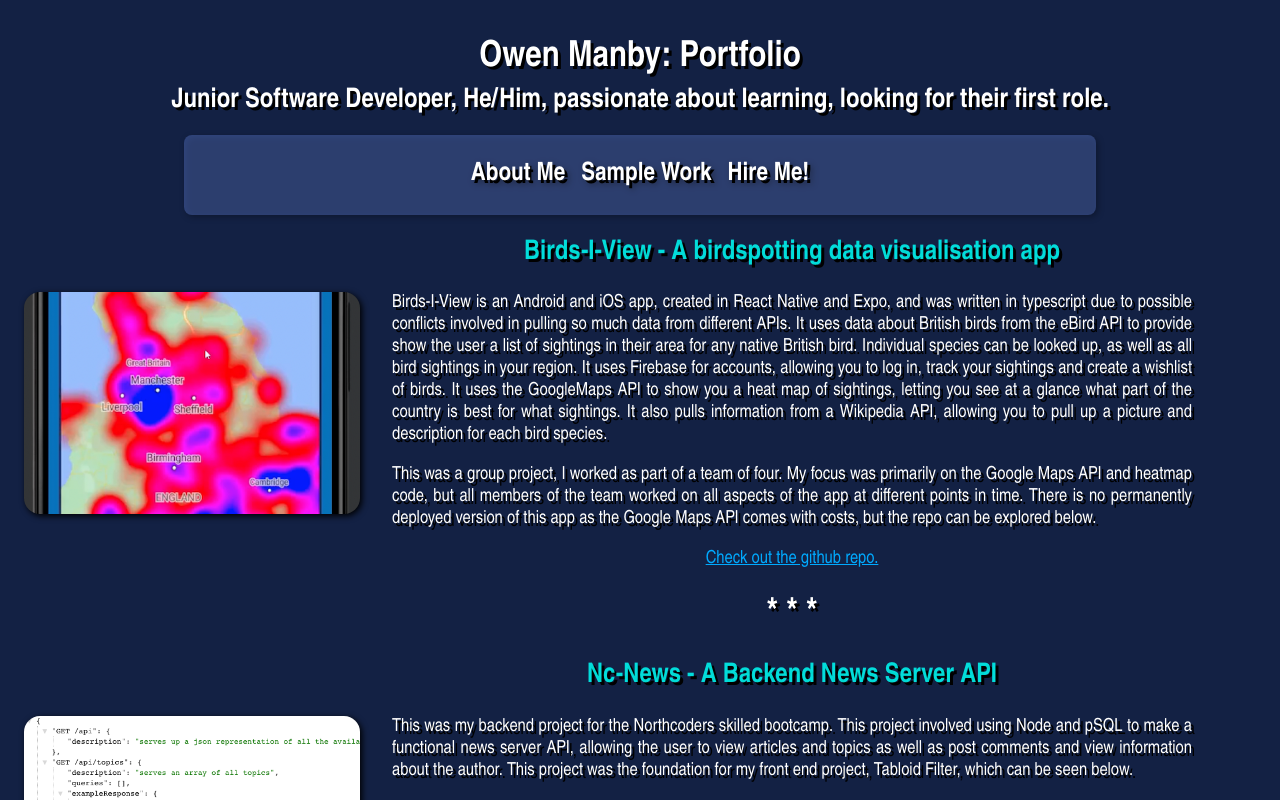
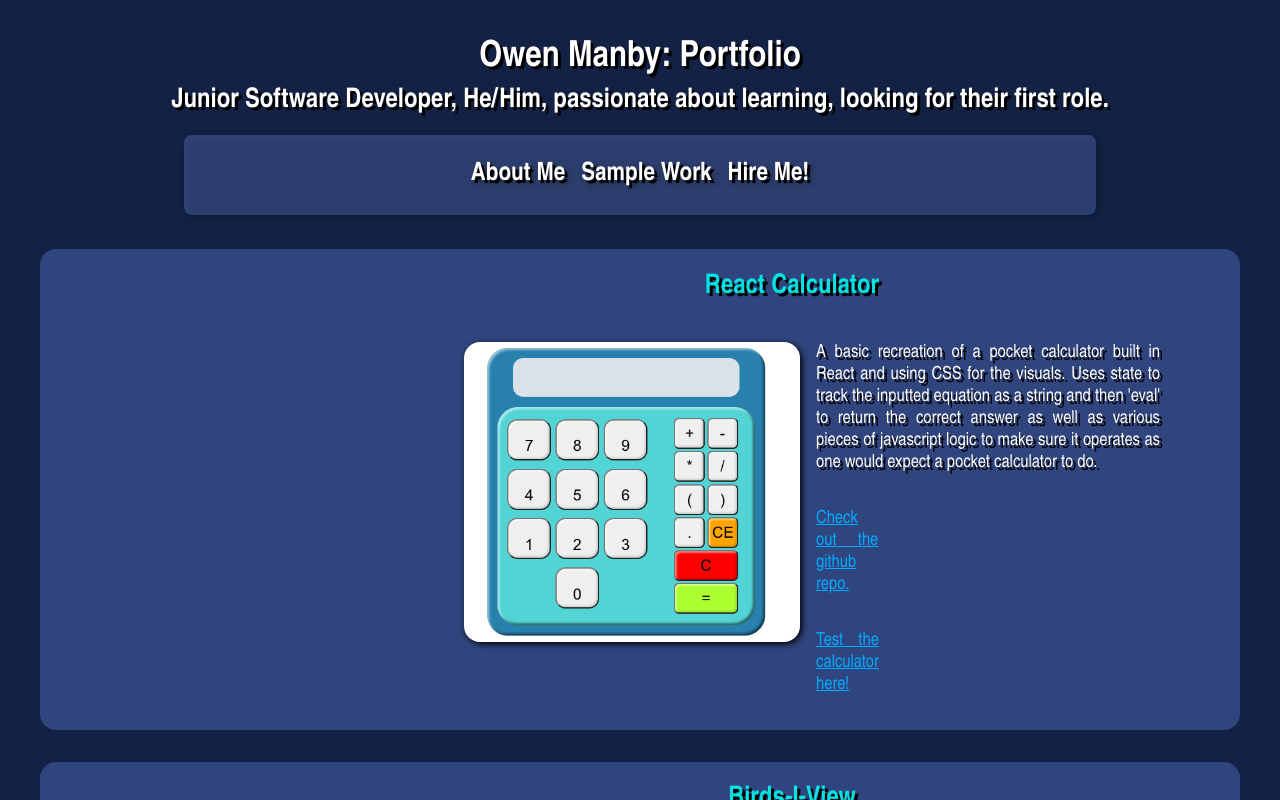
Before and after one commit to OwenPortfolio/OwenPortfolio.github.io, a React (Create React App) app: page / in a window 1280 px wide. Both pictures are taken after a click on the element "Sample Work". Shown: the top 800 px of the page. Built offline with nearby package versions, Linux system fonts and the light colour scheme; no server answers.

Commit message:
reformat sample as generated list of cards rather than html formatted text

```diff
--- a/src/components/Samples.jsx
+++ b/src/components/Samples.jsx
@@ -1,42 +1,23 @@
-import lights from '../images/lights.gif';
-import ncNews from '../images/ncNews.png';
-import tabloid from '../images/tabloidFilter.png';
-import birds2 from '../images/birds2.png';
+import samples from '../data/samples'
+import {useState} from 'react';
 
 const Samples = () =>{
+
     return (
         <>
-        <div className='content' id='Samples'>
-            <h2 className='sampleText'><b>Birds-I-View - A birdspotting data visualisation app</b></h2>
-            <img className='samplePics' id='birds2' src={birds2} alt='an app showing a heatmap of bird sightings across the'></img>
-            <p className='sampleText'>Birds-I-View is an Android and iOS app, created in React Native and Expo, and was written in typescript due to possible conflicts involved in pulling so much data from different APIs. It uses data about British birds from the eBird API to provide show the user a list of sightings in their area for any native British bird. Individual species can be looked up, as well as all bird sightings in your region. It uses Firebase for accounts, allowing you to log in, track your sightings and create a wishlist of birds. It uses the GoogleMaps API to show you a heat map of sightings, letting you see at a glance what part of the country is best for what sightings. It also pulls information from a Wikipedia API, allowing you to pull up a picture and description for each bird species.
-            </p>
-            <p className='sampleText'>This was a group project, I worked as part of a team of four. My focus was primarily on the Google Maps API and heatmap code, but all members of the team worked on all aspects of the app at different points in time. There is no permanently deployed version of this app as the Google Maps API comes with costs, but the repo can be explored below.</p>
-            <a className='sampleText' href='https://github.com/ajknowlden1/birds-i-view'>Check out the github repo.</a>
-            <h1 className='sampleText'>* * *</h1>
-            <h2 className='sampleText'><b>Nc-News - A Backend News Server API</b></h2>
-            <img className='samplePics' id='ncNewsPic' src={ncNews} alt='a small clipping of API json output from a news server'></img>
-            <p className='sampleText'>This was my backend project for the Northcoders skilled bootcamp. This project involved using Node and pSQL to make a functional news server API, allowing the user to view articles and topics as well as post comments and view information about the author. This project was the foundation for my front end project, Tabloid Filter, which can be seen below.</p>
-            <a className='sampleText' href='https://github.com/OwenPortfolio/be-nc-news'>Check out the github repo.</a>
-            <p></p>
-            <a className='sampleText' href='https://owen-news.herokuapp.com/api'>Explore the test implementation hosted on Heroku</a>
-            <h1 className='sampleText'>* * *</h1>
-            <h2 className='sampleText'><b>Tabloid Filter - News Server Front-End</b></h2>
-            <img className='samplePics' id='tabloid' src={tabloid} alt='a news site displaying a short article and a display comments button'></img>
-            <p className='sampleText'>Tabloid Filter was my front end project and one of the last big pieces of solo work I did for the bootcamp before our final project as a team. This was the project where I really started to find my feet with software development, and gain a little more confidence with making more ambitious choices. I was particularly pleased with choices made around displaying comments and hiding articles while the comment is displayed so that the styling remained clean and presentable on mobile.</p>
-            <a className='sampleText' href='https://github.com/OwenPortfolio/FE-nc-news'>Check out the github repo.</a>
-            <p></p>
-            <a className='sampleText' href='https://tabloid-filter.herokuapp.com/'>Explore the test implementation hosted on Heroku</a>
-            <h1 className='sampleText'>* * *</h1>
-            <h2 className='sampleText'><b>Lights Owen</b></h2>
-            <img className='samplePics' id='lightsPic' src={lights} alt='an animation of the games lights out being played'></img>
-            <p className='sampleText' >A recreation of the 1995 Tiger Electronics game, Lights Out, in React. This was created in a few days for a solo sprint during my time at bootcamp. Clicking the lights will turn them on or off, but will also flick a number of adjacent lights depending on difficulty. The goal is to turn all the lights off at the same time. This was a challenging project because it involved working with basic game logic, but also keeping the front end in mind at all times as the visible arrangement of elements is crucial to the functioning of the game.</p>
-            <a className='sampleText' href='https://github.com/OwenPortfolio/lights-out'>Check out the github repo.</a>
-            <p></p>
-            <a className='sampleText' href='https://lights-owen.herokuapp.com/'>Play the game for yourself!</a>
-            <h1 className='sampleText'>* * *</h1>
-            <p></p>
-        </div>
+            <div id='Samples'>
+                <ul id='SampleList'>
+                    {samples.map((sample) => {
+                        return <li className='SampleCard' key={sample.index}>
+                            <p>{sample.title}</p>
+                            <p>{sample.img}</p>
+                            <p>{sample.desc}</p>
+                            <p>{sample.git}</p>
+                            <p>{sample.demo}</p>
+                        </li>
+                    })}
+                </ul>
+            </div>
         </>
     )
 }
--- /dev/null
+++ b/src/data/samples.js
@@ -0,0 +1,55 @@
+import lights from '../images/lights.gif';
+import ncNews from '../images/ncNews.png';
+import tabloid from '../images/tabloidFilter.png';
+import birds2 from '../images/birds2.png';
+import calculator from '../images/calculator.png';
+
+const samples = [
+
+    {title: <h2 className='sampleText'><b>React Calculator</b></h2>,
+    img: <img className='samplePics' id='lightsPic' src={calculator} alt='a CSS rendering of a pocket calculator with bold bevelled buttons'></img>,
+    desc: <p className='sampleText' >A basic recreation of a pocket calculator built in React and using CSS for the visuals. Uses state to track the inputted equation as a string and then 'eval' to return the correct answer as well as various pieces of javascript logic to make sure it operates as one would expect a pocket calculator to do.</p>,
+    git: <a className='sampleText' href='https://github.com/OwenPortfolio/lights-out'>Check out the github repo.</a>,
+    demo: <a className='sampleText' href='https://owen-calculator.herokuapp.com/'>Test the calculator here!</a>},
+
+    {title: <h2 className='sampleText'><b>Birds-I-View</b></h2>,
+    img: <img className='samplePics' id='birds2' src={birds2} alt='an app showing a heatmap of bird sightings across the'></img>,
+    desc: <p className='sampleText'>Birds-I-View is an Android and iOS app created in React Native, Expo, Google Maps API, and Firebase. Written in typescript. It uses data about British birds from the eBird API to provide show the user a list of sightings in their area for any native British bird. Individual species can be looked up, as well as all bird sightings in your region.
+     Allowing you to log in, track your sightings and create a wishlist of birds. It will show you a heat map of sightings, letting you see what part of the country is best for what sightings. This was a group project, I worked as part of a team of four. My focus was primarily on the Google Maps API and heatmap code, but all members of the team worked on all aspects of the app at different points in time. </p>,
+    git: <a className='sampleText' href='https://github.com/ajknowlden1/birds-i-view'>Check out the github repo.</a>,
+    demo: <b className='sampleText'>No deployed version currently.</b>},
+
+    {title: <h2 className='sampleText'><b>A Backend News Server API</b></h2>,
+    img: <img className='samplePics' id='ncNewsPic' src={ncNews} alt='a small clipping of API json output from a news server'></img>,
+    desc: <p className='sampleText'>This was my backend project for the Northcoders skilled bootcamp. This project involved using Node and pSQL to make a functional news server API, allowing the user to view articles and topics as well as post comments and view information about the author. This project was the foundation for my front end project, Tabloid Filter, which can be seen below.</p>,
+    git: <a className='sampleText' href='https://github.com/OwenPortfolio/be-nc-news'>Check out the github repo.</a>,
+    demo: <a className='sampleText' href='https://owen-news.herokuapp.com/api'>Explore the test implementation hosted on Heroku</a>},
+
+    {title: <h2 className='sampleText'><b>Tabloid Filter - News Server Front-End</b></h2>,
+    img: <img className='samplePics' id='tabloid' src={tabloid} alt='a news site displaying a short article and a display comments button'></img>,
+    desc: <p className='sampleText'>Tabloid Filter was my front end project and one of the last big pieces of solo work I did for the bootcamp before our final project as a team. This was the project where I really started to find my feet with software development, and gain a little more confidence with making more ambitious choices. I was particularly pleased with choices made around displaying comments and hiding articles while the comment is displayed so that the styling remained clean and presentable on mobile.</p>,
+    git: <a className='sampleText' href='https://github.com/OwenPortfolio/FE-nc-news'>Check out the github repo.</a>,
+    demo: <a className='sampleText' href='https://tabloid-filter.herokuapp.com/'>Explore the test implementation hosted on Heroku</a>},
+
+    {title: <h2 className='sampleText'><b>Lights Owen</b></h2>,
+    img: <img className='samplePics' id='lightsPic' src={lights} alt='an animation of the games lights out being played'></img>,
+    desc: <p className='sampleText' >A recreation of the 1995 Tiger Electronics game, Lights Out, in React. This was created in a few days for a solo sprint during my time at bootcamp. Clicking the lights will turn them on or off, but will also flick a number of adjacent lights depending on difficulty. The goal is to turn all the lights off at the same time. This was a challenging project because it involved working with basic game logic, but also keeping the front end in mind at all times as the visible arrangement of elements is crucial to the functioning of the game.</p>,
+    git: <a className='sampleText' href='https://github.com/OwenPortfolio/lights-out'>Check out the github repo.</a>,
+    demo: <a className='sampleText' href='https://lights-owen.herokuapp.com/'>Play the game for yourself!</a>}
+
+]
+
+
+
+export default samples;
+<div className='content' id='Samples'>
+
+
+
+
+
+<p></p>
+
+<h1 className='sampleText'>* * *</h1>
+<p></p>
+</div>
--- a/src/index.css
+++ b/src/index.css
@@ -4,6 +4,22 @@ body {
   font-family: 'DIN Condensed','Arial Narrow','Avenir','Trebuchet MS',sans-serif;
   -webkit-font-smoothing: antialiased;
   -moz-osx-font-smoothing: grayscale;
+}
+
+#SampleList{
+  padding: 0;
+  list-style-type: none;
+  display: flex;
+  flex-direction:row;
+  flex-wrap: wrap;
+}
+
+.SampleCard{
+  background-color: rgba(116, 151, 255, 0.3);
+  border-radius: 1rem;
+  margin: 1rem;
+  justify-content: center;
+  justify-items: center;
 }
 .Header {
   line-height: 20px;
@@ -78,7 +94,7 @@ p {
 }
 
 .samplePics{
-  float: left;
+  float:left;
   border-radius: 1rem;
   margin-right: 1rem;
   max-width: 8rem;
@@ -115,7 +131,7 @@ code {
   border-radius: 2rem;
   filter: drop-shadow(2px 2px 3px rgb(0,0,0))
 }
-@media (min-width: 600px){
+@media (min-width: 750px){
   .Navbar {
     margin-left: 10rem;
     margin-right: 10rem;
@@ -124,16 +140,19 @@ code {
   body {
     font-size: large;
   }
-  #Footer {
+  .sampleText {
+    display: flex;
+    padding-bottom: 1rem;
+    margin-right: 4rem;
+    margin-left: 23rem;
+  }
+
+  #Footer{
     flex-direction: row;
-  }
-  .sampleText {
-    display: block;
-    margin-left: 23rem;
-    margin-right: 4rem;
   }
 .samplePics{
   max-width: 21rem;
   max-height: 20rem;
+  margin-bottom: 1rem;
 }
 }
```
Also changed, not shown: src/images/calculator.png (added).
